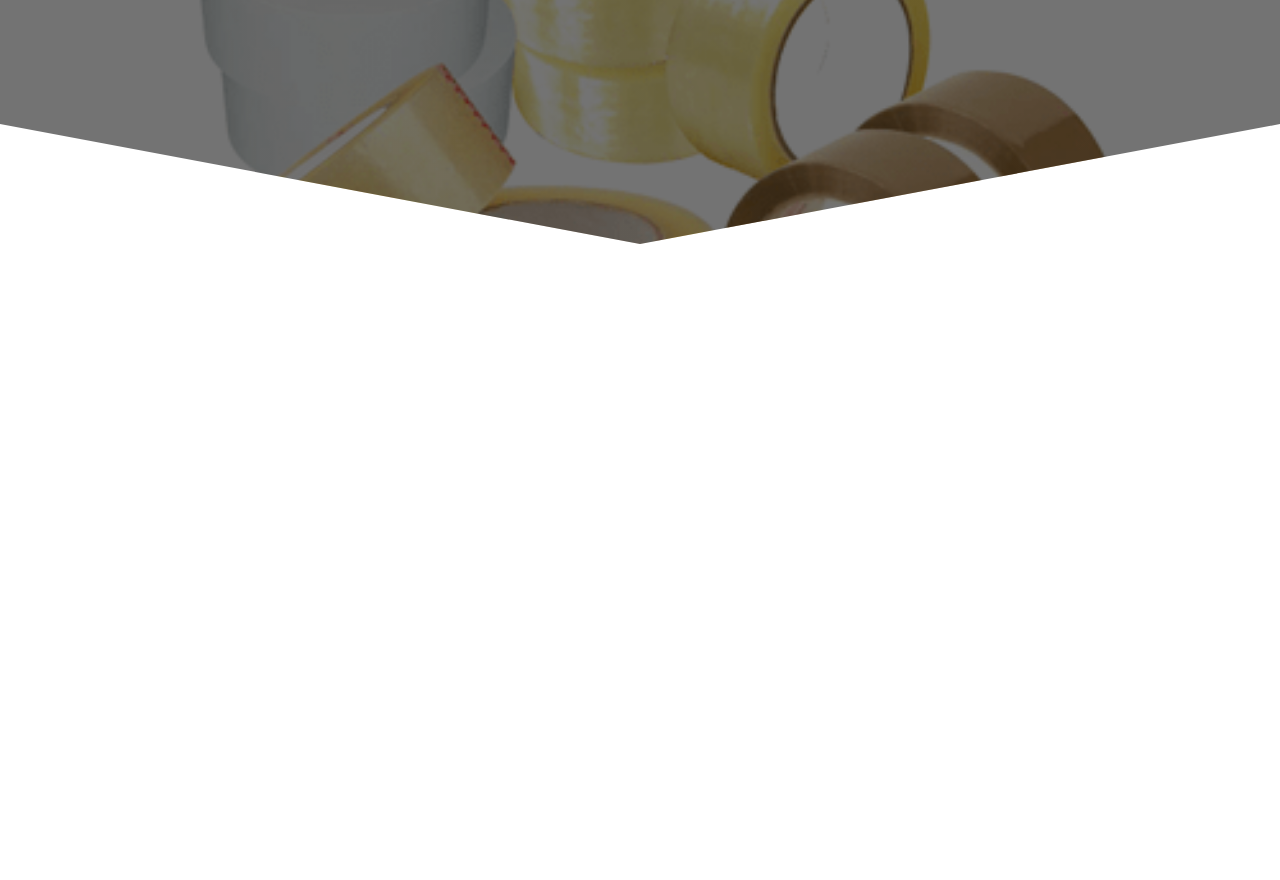
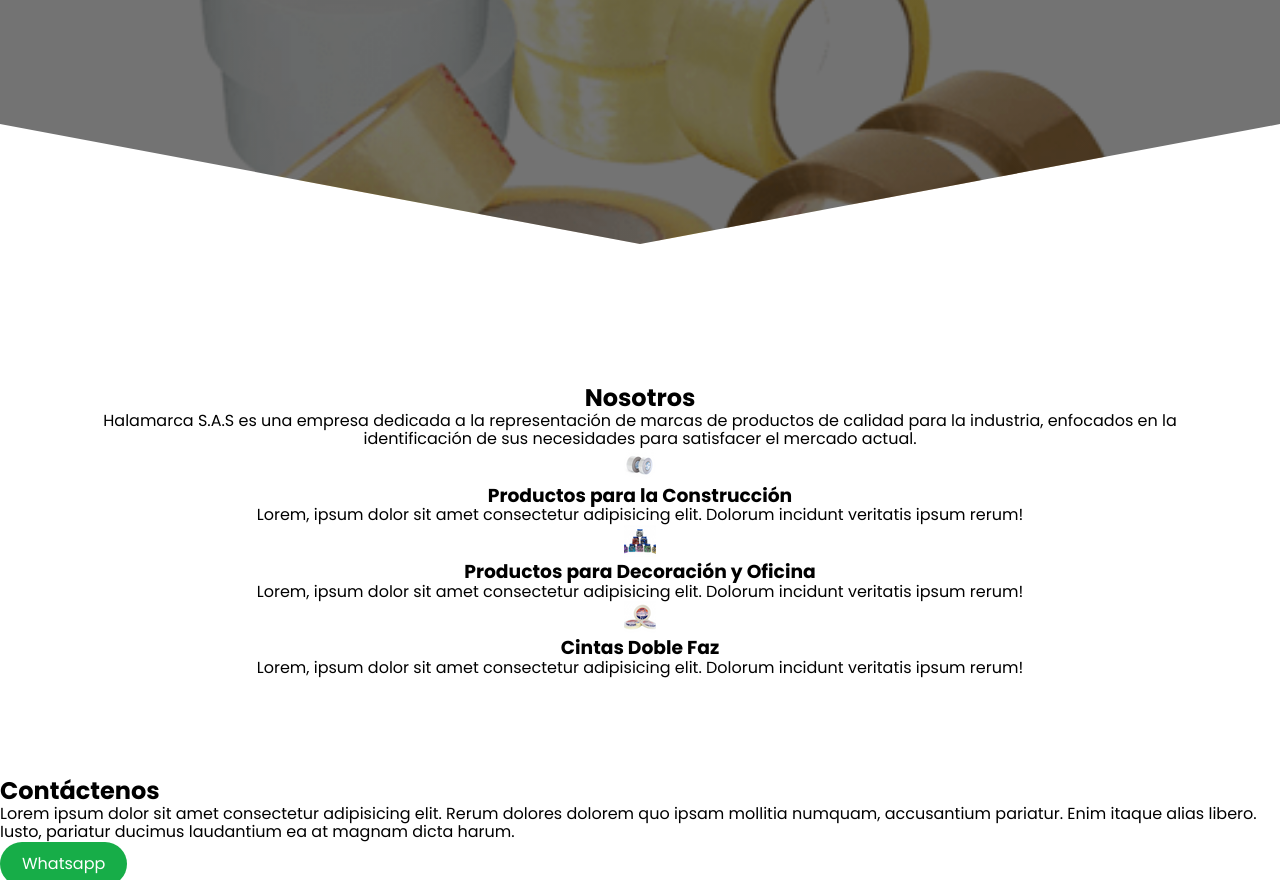
Before and after one commit to annrove/halamarcaSAS, a plain HTML site: page index.html in a window 1280 px wide. Shown: the part 516-1396 px from the top of the page. Before the commit the page ends 800 px from the top, so only its background shows below. Drawn offline with Linux system fonts and the light colour scheme.

Commit message:
Creación del contenedor de los productos y el contáctenos

```diff
--- a/css/style.css
+++ b/css/style.css
@@ -117,3 +117,9 @@ body{
     padding: 13px 22px;
     border-radius: 32px;
 }
+
+/* About */
+
+.about{
+    text-align: center;
+}
--- a/index.html
+++ b/index.html
@@ -37,9 +37,55 @@
 
         <section class="hero_container container">
             <h1 class="hero_title">La solución en tus procesos de empaque</h1>
-            <p class="hero_paragraph">Nos ocupamos de que tengas lo mejor para tus procesos</p>
+            <p class="hero_paragraph">“Si algo le interesa, nosotros tenemos la solución para su empresa”</p>
             <a href="#" class="cta">¡Bienvenido!</a>
         </section>
     </header>
+
+    <main>
+        <section class="container about">
+            <h2 class="subtitle">Nosotros</h2>
+            <p class="about_paragraph">Halamarca S.A.S es una empresa dedicada a la representación de marcas de productos de calidad para la industria, enfocados en la identificación de sus necesidades para satisfacer el mercado actual.
+            </p>
+
+            <div class="about_main">
+                <article class="about_icons">
+                    <img src="./images/P_Construcción/Favicon_construc.png" class="about_icons">
+                    <h3 class="about_title">Productos para la Construcción</h3>
+                    <p class="about_paragraph">Lorem, ipsum dolor sit amet consectetur adipisicing elit. Dolorum incidunt veritatis ipsum rerum!</p>
+                </article>
+
+                <article class="about_icons">
+                    <img src="./images/P_DecoracionOficina/Favicon_Deco.png" class="about_icons">
+                    <h3 class="about_title">Productos para Decoración y Oficina</h3>
+                    <p class="about_paragraph">Lorem, ipsum dolor sit amet consectetur adipisicing elit. Dolorum incidunt veritatis ipsum rerum!</p>
+                </article>
+
+                <article class="about_icons">
+                    <img src="./images/P_DobleFaz/Favicon_DobleFaz.png" class="about_icons">
+                    <h3 class="about_title">Cintas Doble Faz</h3>
+                    <p class="about_paragraph">Lorem, ipsum dolor sit amet consectetur adipisicing elit. Dolorum incidunt veritatis ipsum rerum!</p>
+                </article>
+            </div>
+        </section>
+
+        <section class="contactenos">
+            <div class="contactenos_container">
+                <div class="contactenos texts">
+                    <h2 class="subtitle">Contáctenos</h2>
+                    <p class="contactenos_paragraph">Lorem ipsum dolor sit amet consectetur adipisicing elit. Rerum dolores dolorem quo ipsam mollitia numquam, accusantium pariatur. Enim itaque alias libero. Iusto, pariatur ducimus laudantium ea at magnam dicta harum.</p>
+                    <a href="#" class="cta">Whatsapp</a>
+                </div>
+
+                <figure class="contactenos_picture">
+                    <img src="./images/face.svg" class="contactenos_img">
+                    <img src="./images/instagram.svg" class="contactenos_img">
+                </figure>
+
+            </div>
+        </section>
+    </main>
+
+
 </body>
 </html>
```
Also changed, not shown: images/Favicon/shape.svg (added), images/P_Construcción/Favicon_construc.png (added), images/P_DecoracionOficina/Favicon_Deco.png (added), images/P_DecoracionOficina/cintas-metalizadas-bomboneras-01.jpg (added), images/P_DobleFaz/Favicon_DobleFaz.png (added), images/P_DobleFaz/cinta-doble-faz-espuma-blanca-02.jpg (added), images/instagram.svg (added).
